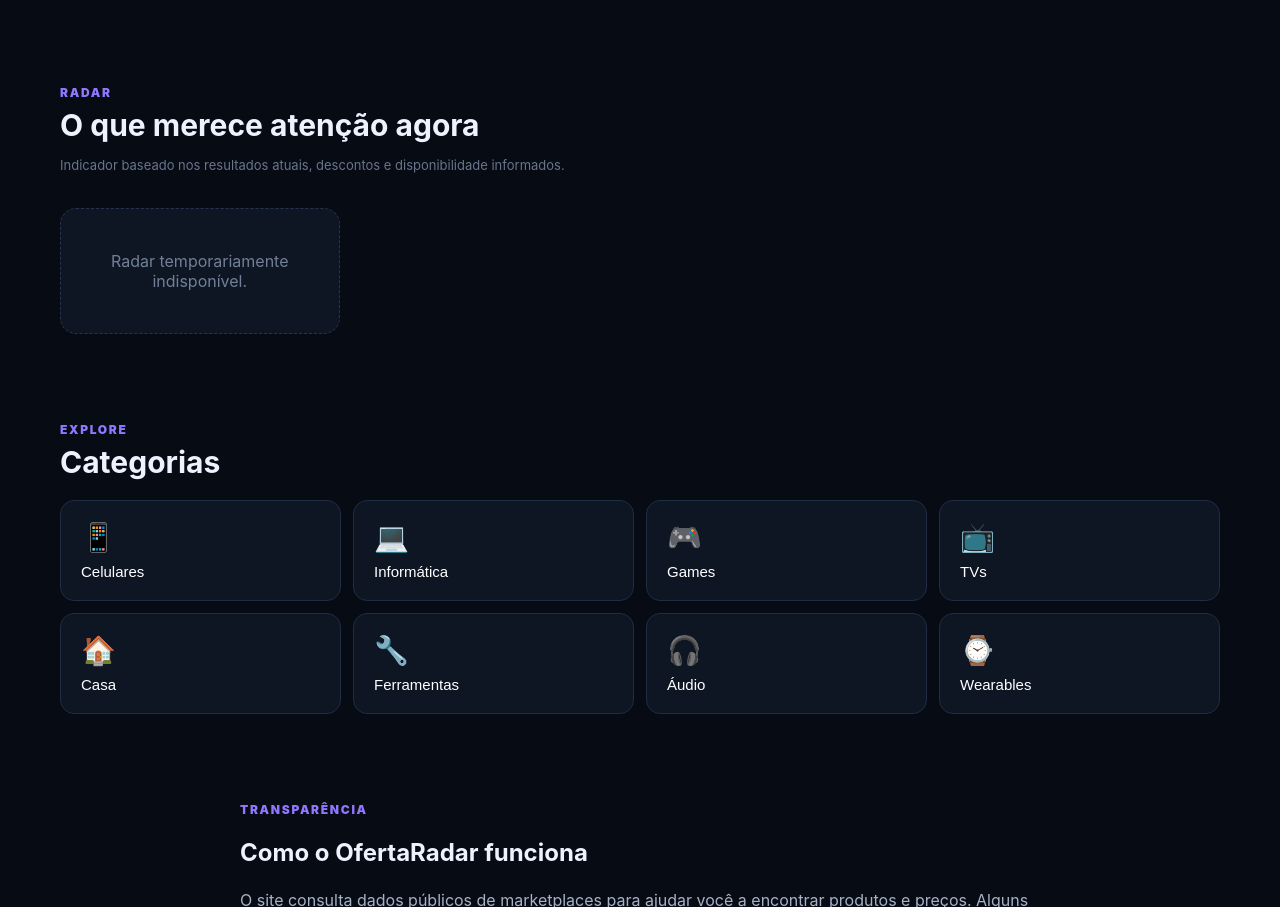
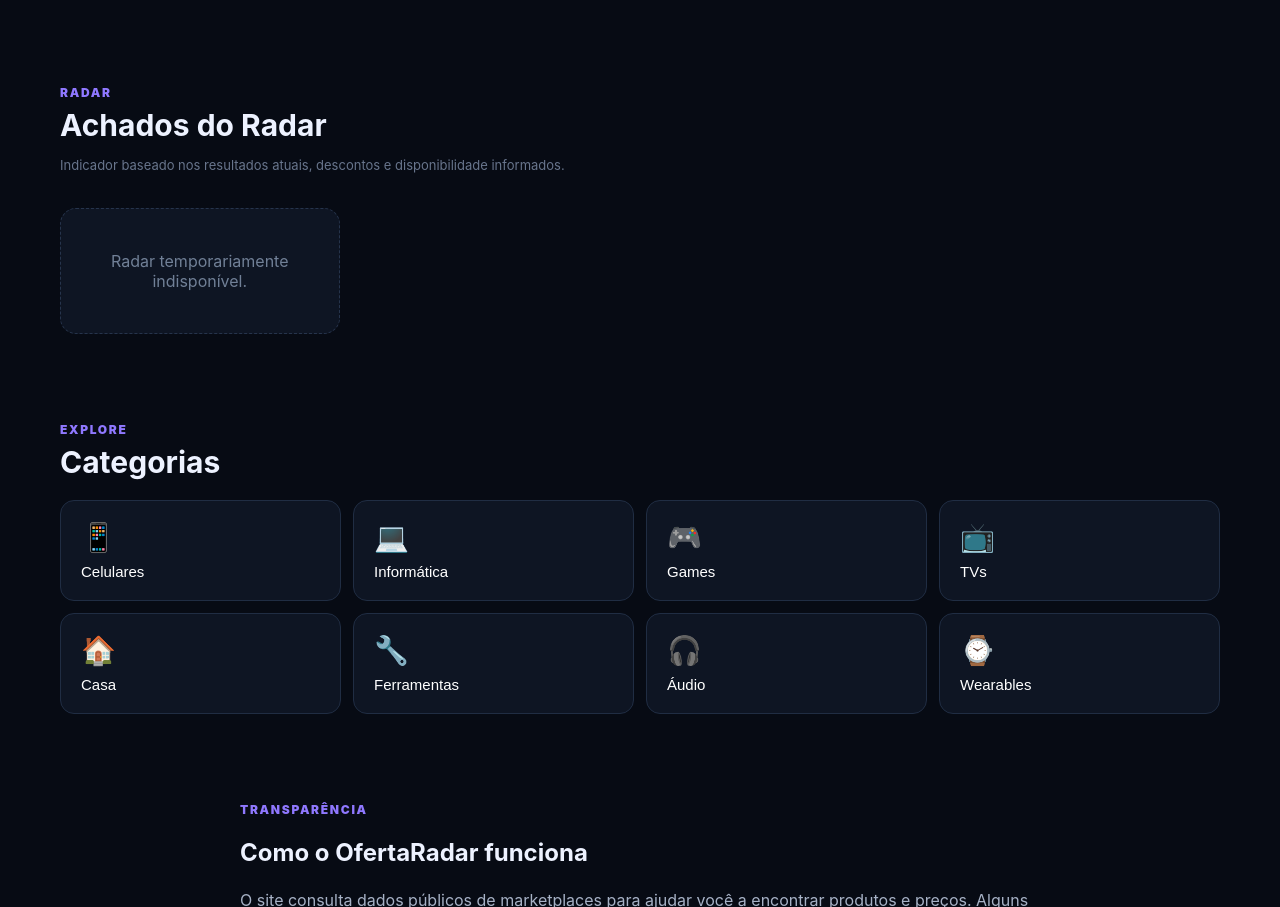
Before and after one commit to braininking/jogo2026, a website: page ofertaradar/public/index.html in a window 1280 px wide. Shown: the part 1161-2068 px from the top of the page. Drawn offline with Linux system fonts and the light colour scheme; no server answers.

Commit message:
OfertaRadar: destacar Achados do Radar

```diff
--- a/ofertaradar/public/index.html
+++ b/ofertaradar/public/index.html
@@ -49,7 +49,7 @@
 </section>
 
 <section class="wrap section spotlight"><div class="sectionHead"><div><span class="eyebrow">DESTAQUES</span><h2>Como avaliamos</h2></div></div><div class="insights"><div><b>🏷️ Desconto</b><span>Comparamos preço atual e anterior quando o marketplace informa os dois.</span></div><div><b>⭐ Vale a pena?</b><span>Uma pontuação automática ajuda a priorizar ofertas.</span></div><div><b>🔎 Transparência</b><span>O radar mostra buscas atuais e não inventa dados de vendas.</span></div></div></section><section class="wrap section" id="radar">
-  <div class="sectionHead"><div><span class="eyebrow">RADAR</span><h2>O que merece atenção agora</h2><p class="muted">Indicador baseado nos resultados atuais, descontos e disponibilidade informados.</p></div></div>
+  <div class="sectionHead"><div><span class="eyebrow">RADAR</span><h2>Achados do Radar</h2><p class="muted">Indicador baseado nos resultados atuais, descontos e disponibilidade informados.</p></div></div>
   <div id="radarGrid" class="radarGrid"><div class="loading">Analisando produtos...</div></div>
 </section>
 
```
